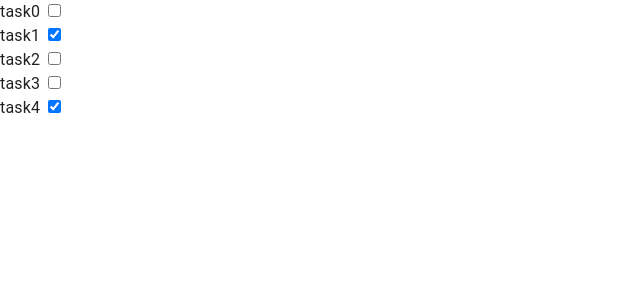
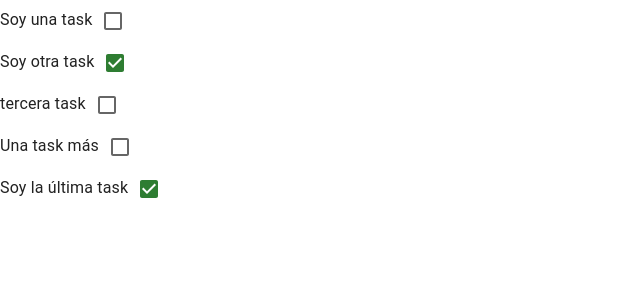
Before and after one commit to NachoCor2007/Cap_StudyMate, a React (Create React App) app in the folder to-do-list/: page / in a window 1280 px wide. Shown: the top 300 px of the page, without its empty margins (0-640 px from the left). Built offline with nearby package versions, Linux system fonts and the light colour scheme.

Commit message:
Managed to change and persist tasks states.

```diff
--- a/to-do-list/src/components/Item.tsx
+++ b/to-do-list/src/components/Item.tsx
@@ -1,10 +1,20 @@
 import React from 'react';
 import ItemProps from "./ItemProps";
+import Checkbox from '@mui/material/Checkbox';
 
-const Item: React.FC<ItemProps> = ({ id, name, isDone }: ItemProps) => {
+const label = { inputProps: { 'aria-label': 'Checkbox demo' } };
+
+interface UpdatableItemProps extends ItemProps {
+    onCheck: (id: number) => void
+}
+
+const Item: React.FC<UpdatableItemProps> = ({ id, name, isDone, onCheck }: UpdatableItemProps) => {
     return (
         <div>
-            <label>{name} <input type="checkbox" checked={isDone}/></label>
+            <label>
+                {name}
+                <Checkbox {...label} checked={isDone} color="success" onChange={() => onCheck(id)} />
+            </label>
         </div>
     );
 }
--- a/to-do-list/src/components/List.tsx
+++ b/to-do-list/src/components/List.tsx
@@ -1,22 +1,58 @@
-import React from 'react';
+import React, {useEffect, useState} from 'react';
 import ListProps from "./ListProps";
 import Item from "./Item";
 
-let tasks: ListProps = {
+const defaultTasks: ListProps = {
     items: [
-        {id: 0, name: "task0", isDone: false},
-        {id: 1, name: "task1", isDone: true},
-        {id: 2, name: "task2", isDone: false},
-        {id: 3, name: "task3", isDone: false},
-        {id: 4, name: "task4", isDone: true}
+        {id: 0, name: "Soy una task", isDone: false},
+        {id: 1, name: "Soy otra task", isDone: true},
+        {id: 2, name: "tercera task", isDone: false},
+        {id: 3, name: "Una task más", isDone: false},
+        {id: 4, name: "Soy la última task", isDone: true}
     ]
+};
+
+function getTasksInitialState() {
+    return () => {
+        // Checks if there are tasks saved in localStorage.
+        const savedTasks = localStorage.getItem('tasks');
+        // If there are, it parses the JSON and returns it. Else, it returns the default tasks.
+        return savedTasks ? JSON.parse(savedTasks) : defaultTasks;
+    };
 }
 
 const List = () => {
+    // Initializes the tasks.
+    const [tasks, setTasks] = useState<ListProps>(getTasksInitialState());
+
+    useEffect(() => {
+        // Saves the tasks in localStorage.
+        localStorage.setItem('tasks', JSON.stringify(tasks));
+    }, [tasks]);
+
+    const handleCheck = (id: number) => {
+        setTasks(prevTasks => {
+            // Updates the task with the correspondent id.
+            const updatedTasks = {
+                ...prevTasks,
+                items: prevTasks.items.map(item => {
+                    if (item.id === id) {
+                        item.isDone = !item.isDone;
+                    }
+                    return item;
+                })
+            };
+
+            // Saves the updated tasks in localStorage.
+            localStorage.setItem('tasks', JSON.stringify(updatedTasks));
+            return updatedTasks;
+        });
+    }
+
     return (
         <div>
             {tasks.items.map(item => (
-                <Item key={item.id} {...item} />
+                <Item key={item.id} {...item} onCheck={handleCheck} />
             ))}
         </div>
     );
--- a/to-do-list/src/components/ListProps.tsx
+++ b/to-do-list/src/components/ListProps.tsx
@@ -1,7 +1,7 @@
 import ItemProps from "./ItemProps";
 
 interface ListProps {
-    items: ItemProps[]
+    items: ItemProps[],
 }
 
 export default ListProps;
```
